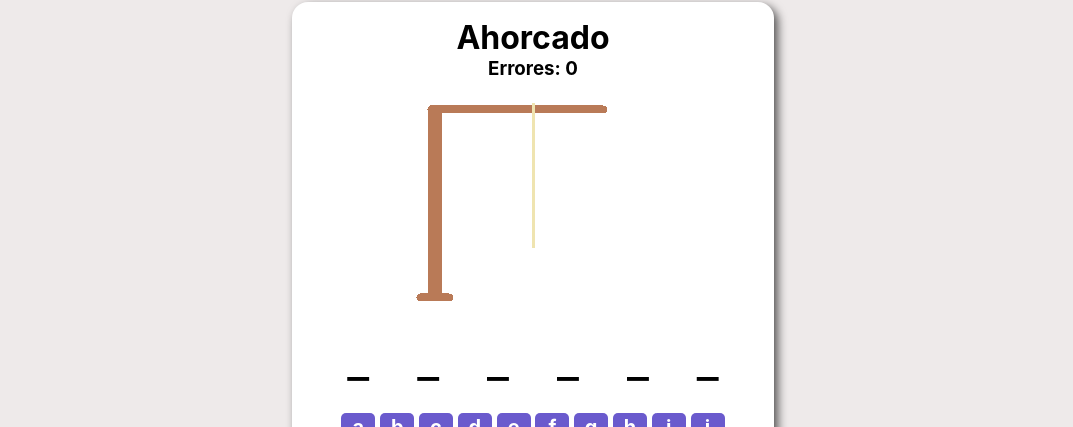
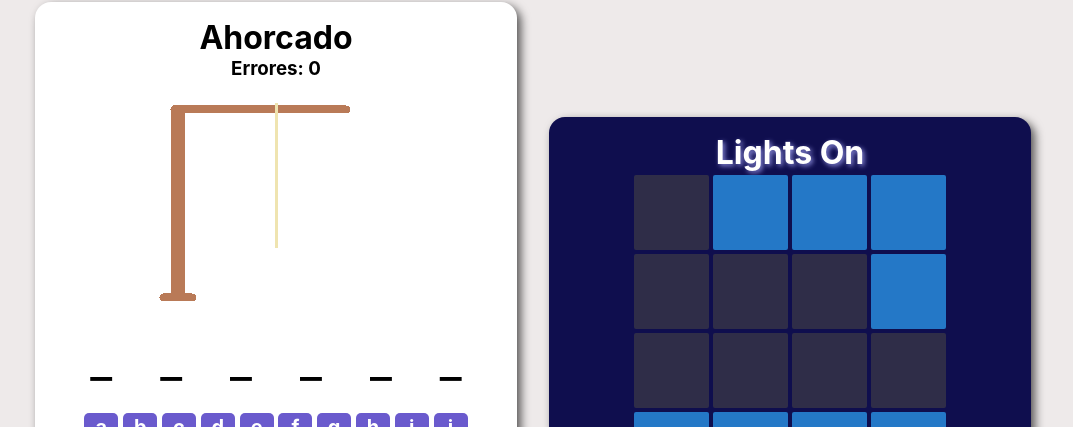
Before and after one commit to GibranValle/multiprojects, a React (Create React App) app: page / in a window 1280 px wide. Shown: the part 373-800 px from the top of the page, without its empty margins (107-1180 px from the left). Built offline with nearby package versions, Linux system fonts and the light colour scheme.

Commit message:
lightsOn working correctly

```diff
--- a/src/App.js
+++ b/src/App.js
@@ -3,6 +3,7 @@ import './App.css'
 import RollDice from "./Dice/RollDice";
 import CoinFlipper from './Coin/CoinFlipper';
 import Hangman from './Hangman/Hangman';
+import LightsOn from './LightsOn/LightsOn';
 
 function App() {
   return (
@@ -12,6 +13,7 @@ function App() {
         <RollDice />
         <CoinFlipper />
         <Hangman />
+        <LightsOn />
       </div>
     </div>
   );
--- a/src/Dice/Dice.js
+++ b/src/Dice/Dice.js
@@ -3,7 +3,8 @@ import './Dice.css'
 
 class Dice extends PureComponent {
   render() {
-    return <i className={`fa-solid fa-dice-${this.props.face} Dice ${this.props.rolling && 'Dice-rolling'}`}></i>
+    return <i
+    className={`fa-solid fa-dice-${this.props.face} Dice ${this.props.rolling && 'Dice-rolling'}`}></i>
   }
 }
 
--- /dev/null
+++ b/src/LightsOn/LightBox.css
@@ -0,0 +1,27 @@
+.LightBox {
+    width: 75px;
+    height: 75px;
+    background-color: #47454593;
+    border-radius: 2px;
+    transition: background-color 400ms ease-in;
+}
+
+.LightBox:hover{
+    cursor: pointer;
+    box-shadow: 1px 1px 4px #7bdb0d,
+                -1px -1px 4px #7bdb0d,
+                1px -1px 4px #7bdb0d,
+                -1px 1px 4px #7bdb0d;
+}
+
+.lit {
+    background-color: #2478c7;
+}
+
+.lit:hover{
+    background-color: #1766af ;
+    box-shadow: inset 1px 1px 5px #47454593,
+    inset -1px -1px 5px #47454593,
+    inset 1px -1px 5px #47454593,
+    inset -1px 1px 5px #47454593;
+}
--- /dev/null
+++ b/src/LightsOn/LightBox.js
@@ -0,0 +1,16 @@
+import React, { PureComponent } from 'react'
+import './LightBox.css'
+
+class LightBox extends PureComponent {
+  static defaultProps = {
+    isLit: true
+  }
+  render() {
+    return (
+      <div onClick={this.props.event} id={this.props.index}
+      className={`LightBox ${this.props.isLit ? 'lit' : ''}`}></div>
+    )
+  }
+}
+
+export default LightBox
--- /dev/null
+++ b/src/LightsOn/LightsOn.css
@@ -0,0 +1,15 @@
+.LightsOn{
+    background-color: rgb(15, 14, 78);
+}
+
+.LightsOn h1{
+    margin: 0;
+    color: white;
+    text-shadow: 2px 2px 5px rgb(140, 140, 219);
+}
+
+.winner{
+    font-size: 40pt;
+    color: white;
+    text-shadow: 1px 1px 2px black, 0 0 1em forestgreen, 0 0 0.2em forestgreen;
+}
--- /dev/null
+++ b/src/LightsOn/LightsOn.js
@@ -0,0 +1,76 @@
+import React, { PureComponent } from 'react'
+import LightBox from './LightBox'
+
+import './LightsOn.css'
+
+class LightsOn extends PureComponent {
+  static defaultProps = {
+    size: 4,
+    odds: 0.5,
+  }
+
+  constructor(props) {
+    super(props)
+    this.state = {
+      board: Array.from({ length: this.props.size })
+        .map(row => Array.from({ length: this.props.size })
+          .map(cell => Math.random() < this.props.odds)),
+      hasWon: false
+    }
+    this.handleClick = this.handleClick.bind(this)
+  }
+
+  handleClick(e) {
+    const [row, cell] = e.target.id.split('-')
+    this.updateBoard(parseInt(row), parseInt(cell))
+  }
+
+  updateBoard(ri, ci) {
+    const { size } = this.props
+    const { board } = this.state
+    let newBoard = board.map(row => row.map(Number))
+    for (let r = 0; r < size; r++) {
+      for (let c = 0; c < size; c++) {
+        if (r === ri && c === ci) {
+          newBoard[r][c] = !board[r][c] // center
+          if (r - 1 >= 0) newBoard[r - 1][c] = !board[r - 1][c] // left
+          if (c - 1 >= 0) newBoard[r][c - 1] = !board[r][c - 1] // up
+          if (c + 1 < size) newBoard[r][c + 1] = !board[r][c + 1] // down
+          if (r + 1 < size) newBoard[r + 1][c] = !board[r + 1][c] // right
+        }
+      }
+    }
+    this.setState(st => ({
+      board: newBoard,
+      hasWon: newBoard.every(row => row.every(cell => cell))
+    }))
+  }
+
+  renderBoard() {
+    return this.state.board.map(
+      (row, ri) => <tr key={ri}>{(row.map(
+        (cell, ci) => (<td key={`${ri}-${ci}`}>{
+                <LightBox event={this.handleClick} isLit={cell} index={`${ri}-${ci}`} key={`${ri}-${ci}`}/>
+            }</td>)
+      ))}</tr>
+    )
+  }
+
+  render() {
+    const table =
+      <table>
+      <tbody>
+          {this.renderBoard()}
+      </tbody>
+    </table>
+    const alert = <div className='winner'>YOU WON</div>
+    return (
+      <div className='component LightsOn'>
+            <h1>Lights On</h1>
+            {this.state.hasWon ? alert : table}
+        </div>
+    )
+  }
+}
+
+export default LightsOn
```
